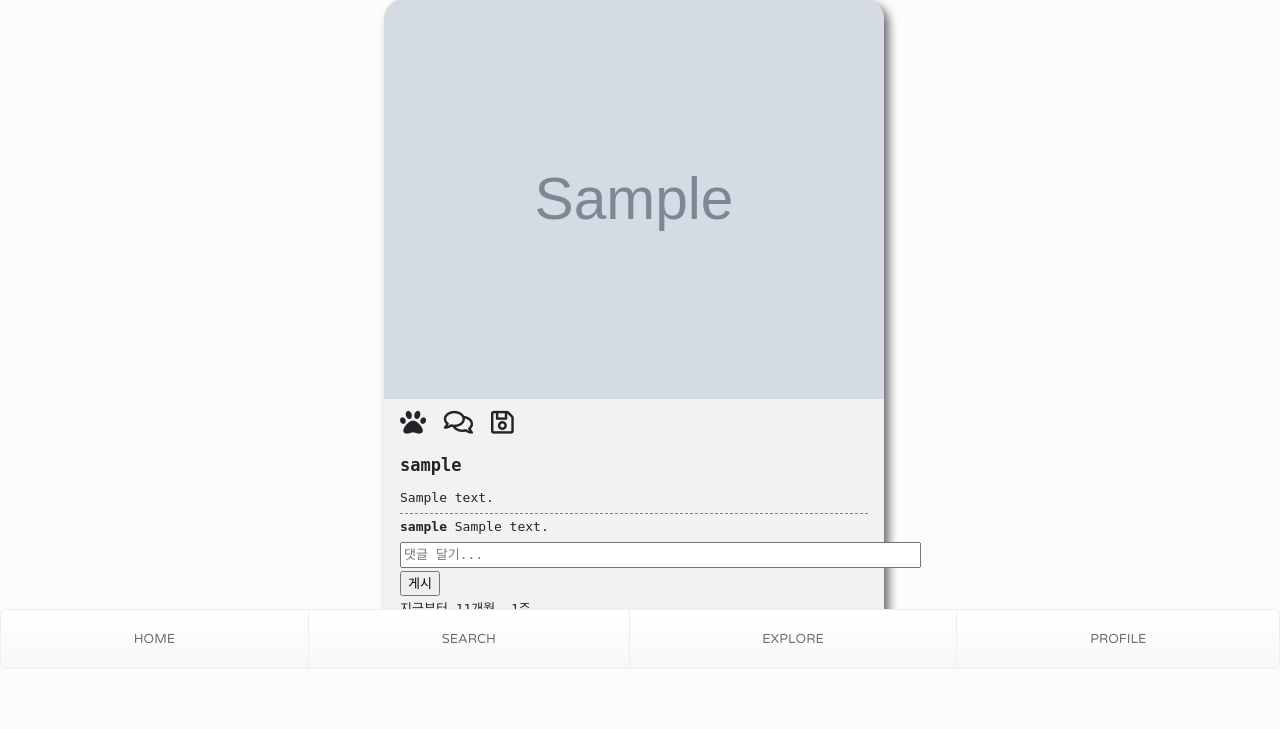
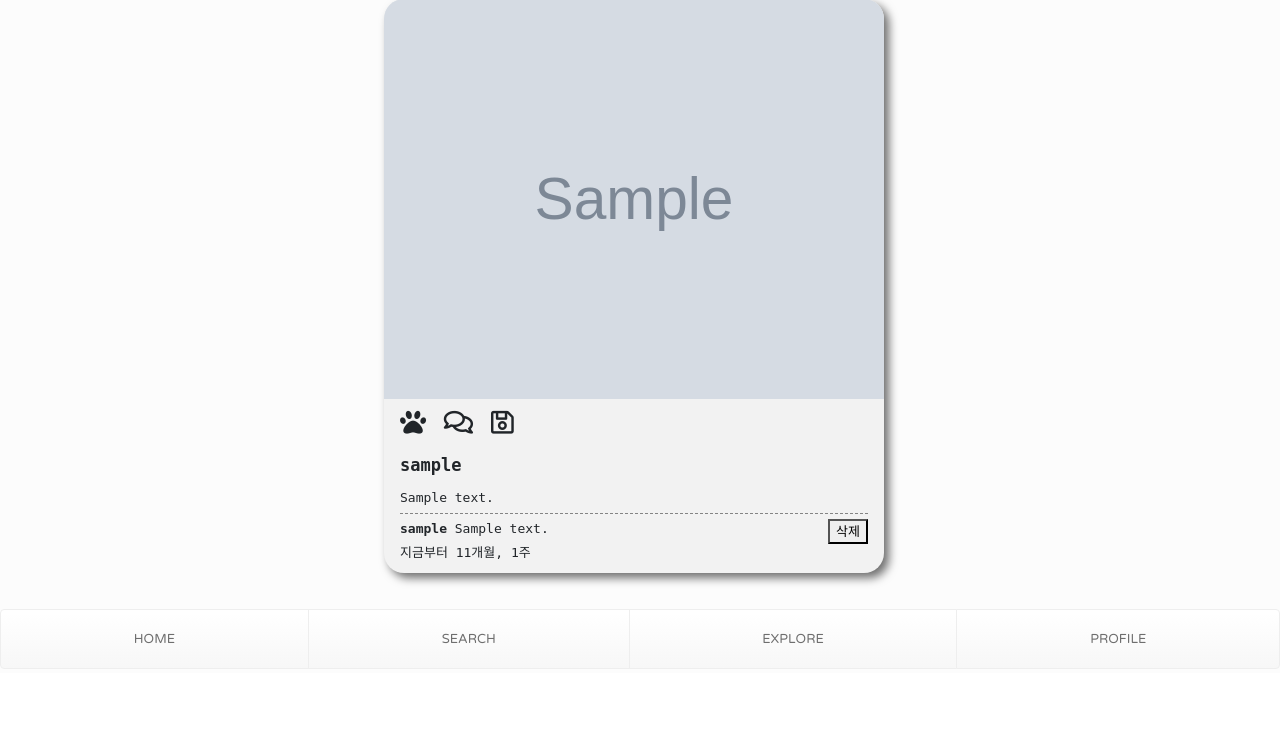
Before and after one commit to pirogramming/patpet, a Django app: page /home/post_list/ in a window 1280 px wide. Shown: the part 131-860 px from the top of the page. After the commit the page ends 800 px from the top, so only its background shows below. Run offline with Django 3.2, Linux system fonts and the light colour scheme; a user stored in the database is signed in; tables that the repository leaves empty hold one stand-in row (values such as "Sample post"); grey boxes marked "Sample" are stand-in pictures; some libraries are stand-ins or nearby versions; some web fonts are replaced.

Commit message:
아이콘 클릭 시 댓글 입력창 뜨도록 & 자기 댓글만 지울 수 있게

```diff
--- a/home/templates/home/layout.html
+++ b/home/templates/home/layout.html
@@ -12,7 +12,7 @@
                 <div class="posting_txt">
                     <div class="bar">
                         <i class="fas fa-paw posting_like fa-2x"></i>
-                        <i class="far fa-comments posting_like fa-2x"></i>
+                        <i class="far fa-comments posting_like fa-2x" onclick="comment_input()"></i>
                         <i class="far fa-save posting_like fa-2x"></i>
                     </div>
                     <p class="user_id"><strong>{{ each_post.author }}</strong></p>
@@ -22,22 +22,33 @@
                         {% for comment in each_post.comment_set.all %}
                         <div>
                             <span class="comment-username"><strong>{{ comment.author }}</strong></span> {{ comment.content }}
+                            {% if user == comment.author %}
+{#                                <input type="button" class="del-comment" value="삭제" name="{{ comment.id }}">#}
+                                <form action="{% url "my_profile:comment_delete" comment.pk %}" method="post" style="display: inline-block; float: right">
+                                {% csrf_token %}
+                                    <span><button>삭제</button></span>
+                            </form>
+                            {% endif %}
                         </div>
                         {% endfor %}
                     </div>
                     <!--댓글 입력-->
-                   <form action="{% url 'my_profile:comment_new' pk=each_post.pk %}" method="POST" class="comment-form">
+                   <form action="{% url 'my_profile:comment_new' pk=each_post.pk %}" method="POST" class="comment-form" style="float: right">
                        {% csrf_token %}
                        {{ comment_form }}
                        <span><input type="submit" value="게시" /></span>
                    </form>
+                    {{ each_post.created_at|naturaltime }}
 
-                    <div>
-                        {{ each_post.created_at|naturaltime }}
-                    </div>
                 </div>
             </article>
         {% endfor %}
     </section>
 
+
+    <script>
+    function comment_input() {
+            $('.comment-form').css('display', 'inline-block');
+    }
+    </script>
 {% endblock %}
--- a/my_profile/urls.py
+++ b/my_profile/urls.py
@@ -4,10 +4,10 @@ from my_profile import views
 app_name = 'my_profile'
 
 urlpatterns = [
-    path('post_new/', views.post_new, name='post_new'),
-    re_path(r'^(?P<username>\w+)/list/$', views.my_post_list, name='my_post_list'),
-    re_path(r'^(?P<pk>\d+)/post_edit/$', views.post_edit, name='post_edit'),
-    re_path(r'^(?P<pk>\d+)/delete/$', views.post_delete, name='post_delete'),
-
+    path('post/new/', views.post_new, name='post_new'),
+    re_path(r'^(?P<username>\w+)/post/list/$', views.my_post_list, name='my_post_list'),
+    re_path(r'^(?P<pk>\d+)/post/edit/$', views.post_edit, name='post_edit'),
+    re_path(r'^(?P<pk>\d+)/post/delete/$', views.post_delete, name='post_delete'),
     re_path(r'^(?P<pk>\d+)/comment/new/$', views.comment_new, name='comment_new'),
+    re_path(r'^(?P<pk>\d+)/comment/delete/$', views.comment_delete, name='comment_delete'),
 ]
--- a/patpet/static/css/layout.css
+++ b/patpet/static/css/layout.css
@@ -94,7 +94,8 @@
 }
 .comment-form {
     margin: 3px 0;
+    display: none;
 }
 .comment {
-    margin-top: 3px;
+    margin: 5px 0;
 }
```
Also changed, not shown: my_profile/views.py (+8 -10 lines).
